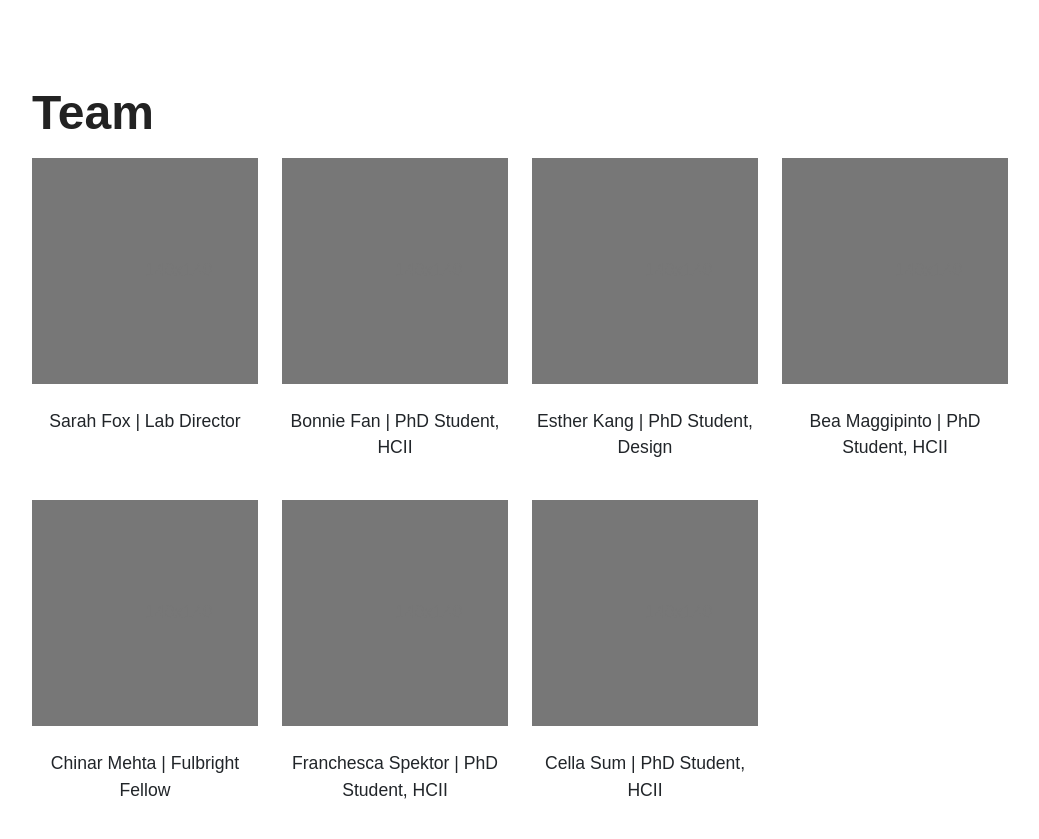
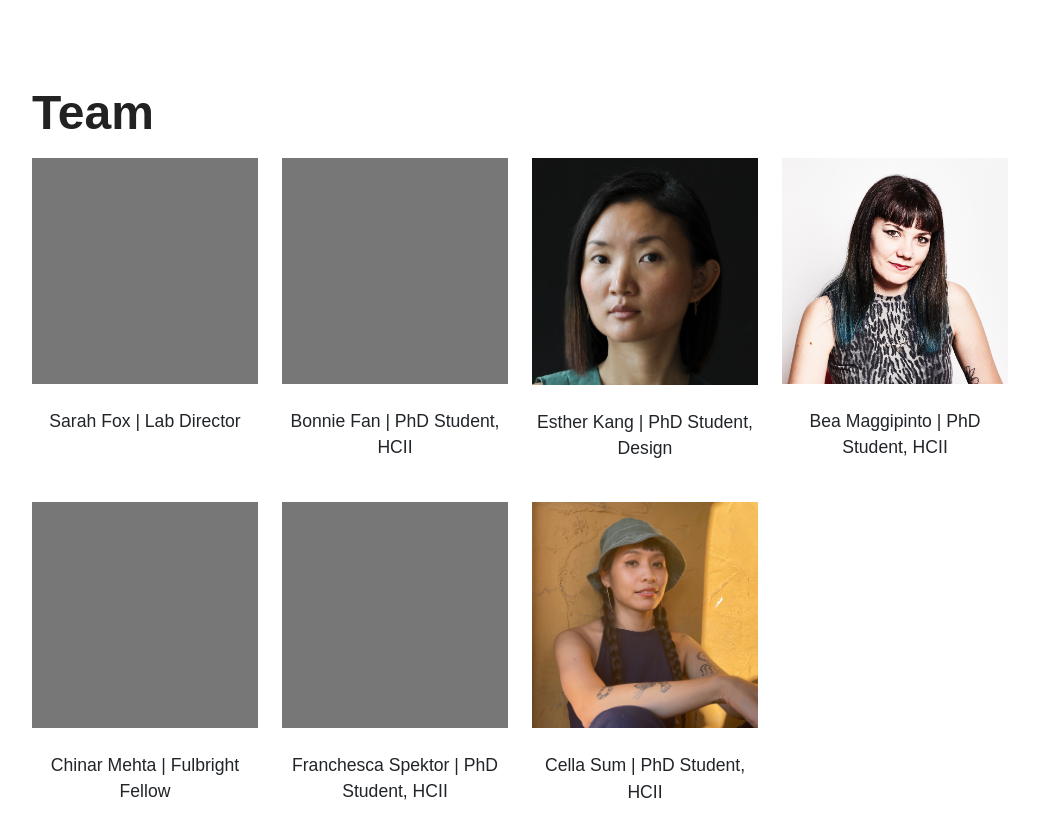
Before and after one commit to techsolidaritylab/site, a Jekyll site: the page built from index.html, in a window 1280 px wide and 900 px high, scrolled down 1678 px. Shown: the top 839 px of the window, without its empty margins (120-1159 px from the left). Built offline with Jekyll 4.4.1, drawn with Linux system fonts in a browser that asks for light colours; nearby versions of some CDN libraries; some web fonts are replaced.

Commit message:
Update team images

```diff
--- a/_includes/team.html
+++ b/_includes/team.html
@@ -12,11 +12,11 @@
         <p class="text-center py-4">Bonnie Fan | PhD Student, HCII</p>
       </div><!-- /.col-lg-4 -->
       <div class="col-12 col-lg-3">
-        <svg class="bd-placeholder-img" width="140" height="140" xmlns="http://www.w3.org/2000/svg" role="img" aria-label="Placeholder: 140x140" preserveAspectRatio="xMidYMid slice" focusable="false"><title>Placeholder</title><rect width="100%" height="100%" fill="#777"></rect><text x="50%" y="50%" fill="#777" dy=".3em">140x140</text></svg>
+        <img src="/assets/images/esther.png" class="img-fluid" alt="Photo of Esther">
         <p class="text-center py-4">Esther Kang | PhD Student, Design</p>
       </div><!-- /.col-lg-4 -->
       <div class="col-12 col-lg-3">
-        <svg class="bd-placeholder-img" width="140" height="140" xmlns="http://www.w3.org/2000/svg" role="img" aria-label="Placeholder: 140x140" preserveAspectRatio="xMidYMid slice" focusable="false"><title>Placeholder</title><rect width="100%" height="100%" fill="#777"></rect><text x="50%" y="50%" fill="#777" dy=".3em">140x140</text></svg>
+        <img src="/assets/images/bea.jpg" class="img-fluid" alt="Photo of Bea">
         <p class="text-center py-4">Bea Maggipinto | PhD Student, HCII</p>
       </div><!-- /.col-lg-4 -->
       <div class="col-12 col-lg-3">
@@ -28,7 +28,7 @@
         <p class="text-center py-4">Franchesca Spektor | PhD Student, HCII</p>
       </div><!-- /.col-lg-4 -->
       <div class="col-12 col-lg-3">
-        <svg class="bd-placeholder-img" width="140" height="140" xmlns="http://www.w3.org/2000/svg" role="img" aria-label="Placeholder: 140x140" preserveAspectRatio="xMidYMid slice" focusable="false"><title>Placeholder</title><rect width="100%" height="100%" fill="#777"></rect><text x="50%" y="50%" fill="#777" dy=".3em">140x140</text></svg>
+        <img src="/assets/images/cella.jpg" class="img-fluid" alt="Photo of Cella">
         <p class="text-center py-4">Cella Sum | PhD Student, HCII</p>
       </div><!-- /.col-lg-4 -->
     </div><!-- /.row -->
```
Also changed, not shown: assets/images/bea.jpg (added), assets/images/cella.jpg (added), assets/images/esther.png (added).
